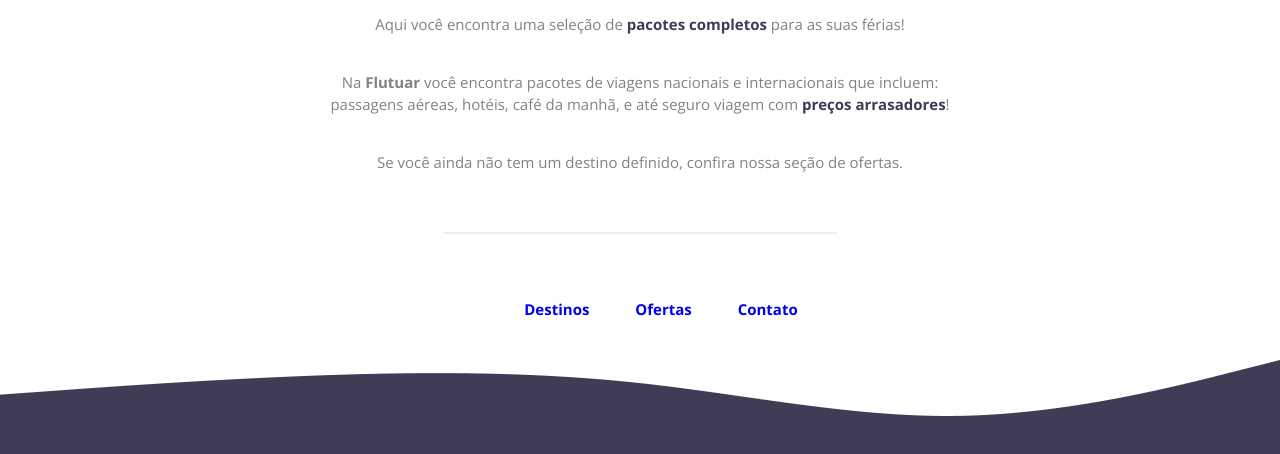
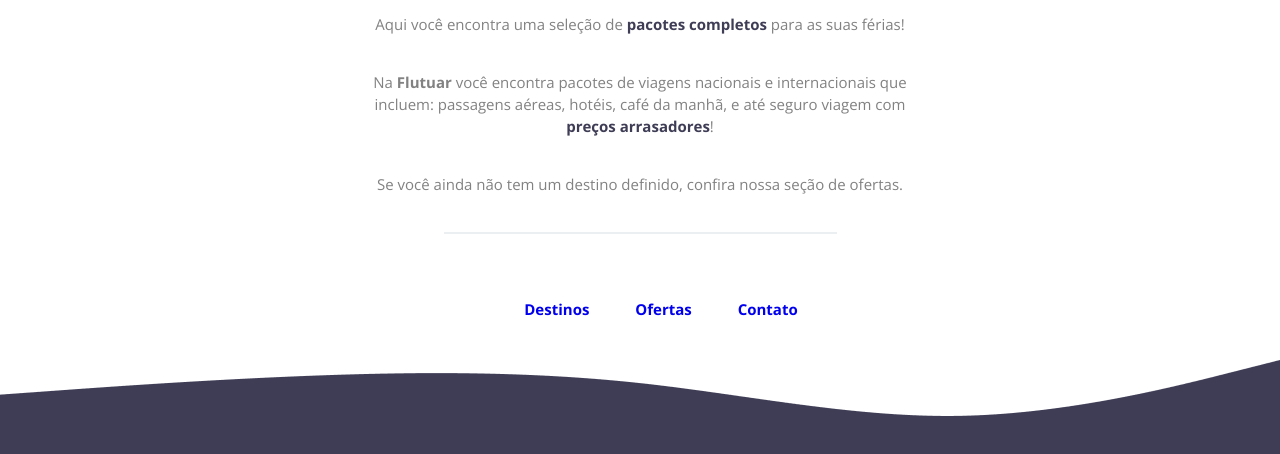
Before and after one commit to FerBomura/Rocket-Atividade2, a plain HTML site: page index.html in a window 1280 px wide. Shown: the part 382-836 px from the top of the page. Drawn offline with nearby package versions, Linux system fonts and the light colour scheme; files whose address does not match are found by name.

Commit message:
Update index.html

```diff
--- a/index.html
+++ b/index.html
@@ -37,8 +37,8 @@
       <br />
       <p>
         Na <strong>Flutuar</strong> você encontra pacotes de viagens nacionais e
-        internacionais que incluem: passagens aéreas, hotéis, café da manhã, e
-        até seguro viagem com <span>preços arrasadores</span>!
+        internacionais que<br> incluem: passagens aéreas, hotéis, café da manhã, e
+        até seguro viagem com <br><span>preços arrasadores</span>!
       </p>
       <br /><br />
       <p>
```
